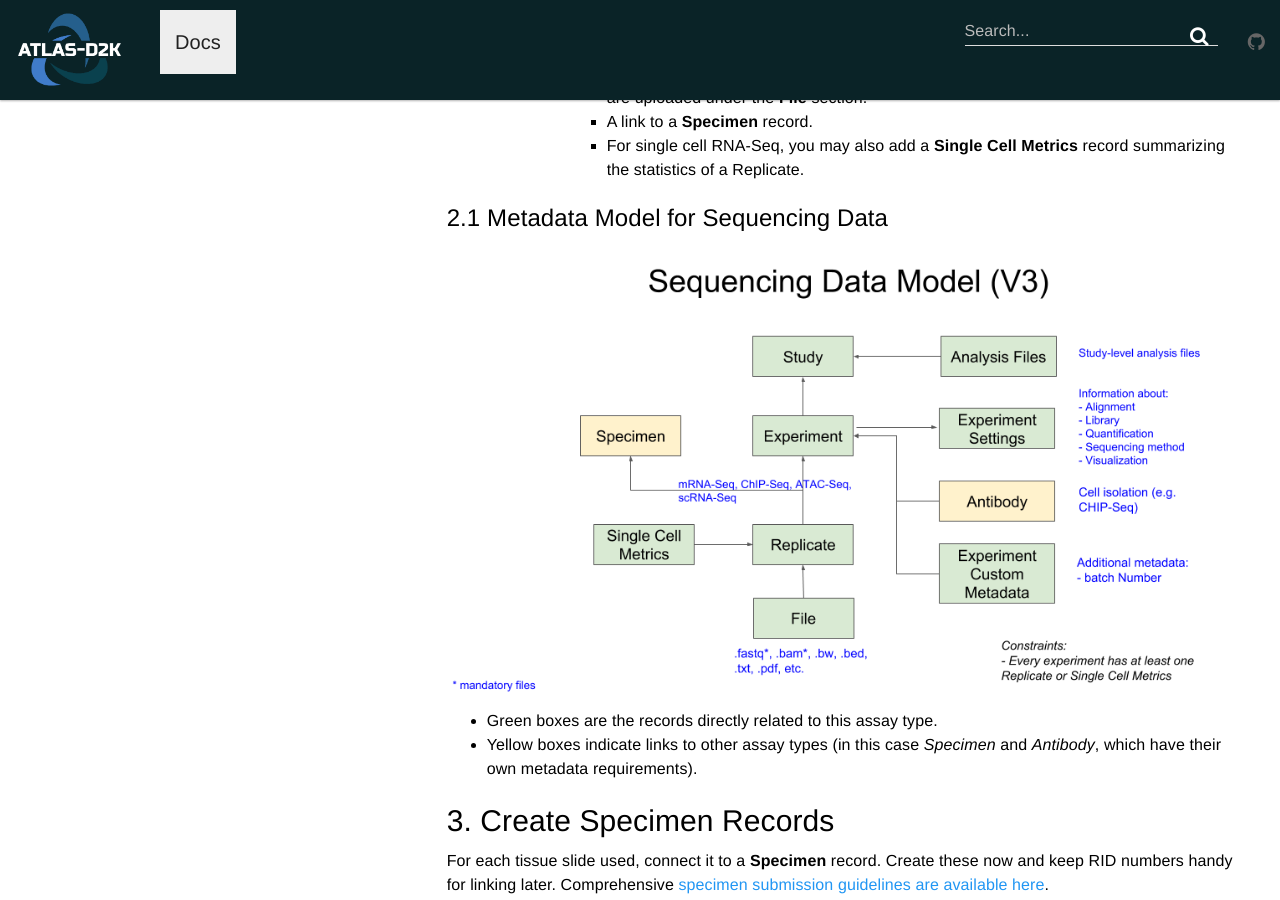
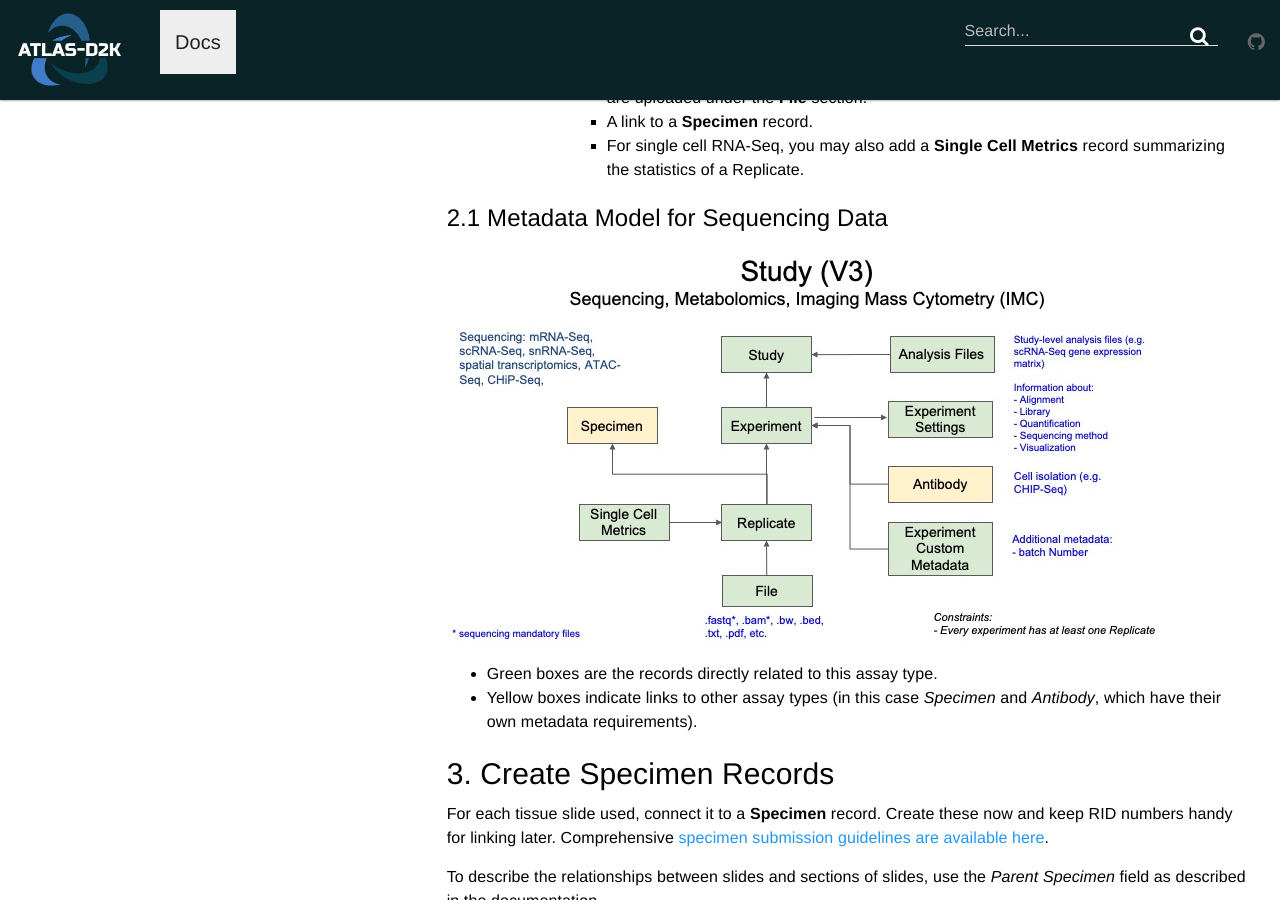
Before and after one commit to informatics-isi-edu/atlas-d2k-docs, a Jekyll site: the page built from docs/_docs/submitting_data/Submitting-Sequencing-Data-v3-1.md, in a window 1280 px wide and 900 px high, scrolled down 1175 px. Built offline with Jekyll 4.4.1, drawn with Linux system fonts in a browser that asks for light colours.

Commit message:
updating image file

```diff
--- a/docs/_docs/submitting_data/Submitting-Sequencing-Data-v3-1.md
+++ b/docs/_docs/submitting_data/Submitting-Sequencing-Data-v3-1.md
@@ -53,7 +53,7 @@ Our system structures **metadata records** for efficient data discovery. They ar
 
 ### 2.1 Metadata Model for Sequencing Data
 
-![Chart of Data Model for Study records]({{ "/assets/wiki_images/submitting-data/Sequencing_Data_Model_V3.png" | relative_url }})
+![Chart of Data Model for Study records]({{ "/assets/wiki_images/submitting-data/ATLAS-Data-Model-Sequencing.jpg" | relative_url }})
 
 * Green boxes are the records directly related to this assay type.
 * Yellow boxes indicate links to other assay types (in this case _Specimen_ and _Antibody_, which have their own metadata requirements).
```
Also changed, not shown: docs/assets/wiki_images/submitting-data/ATLAS-Data-Model-Sequencing.jpg (added).
